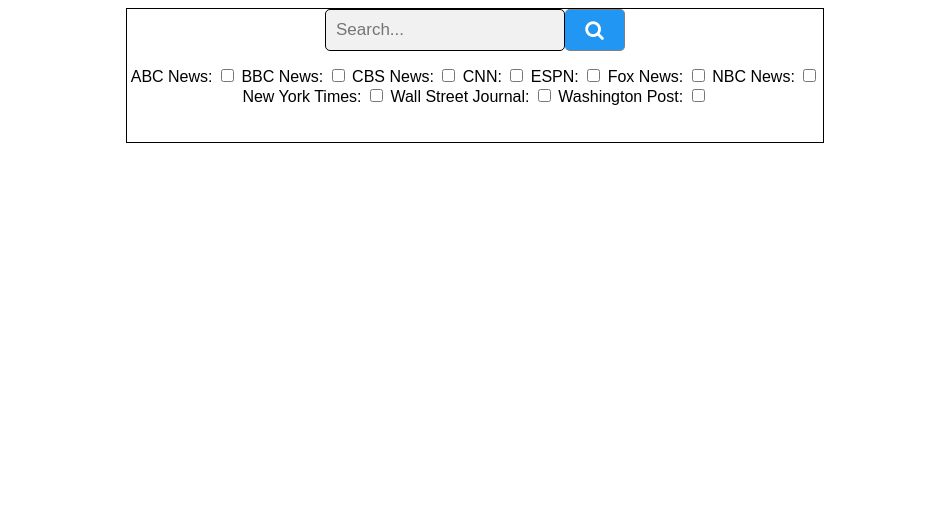
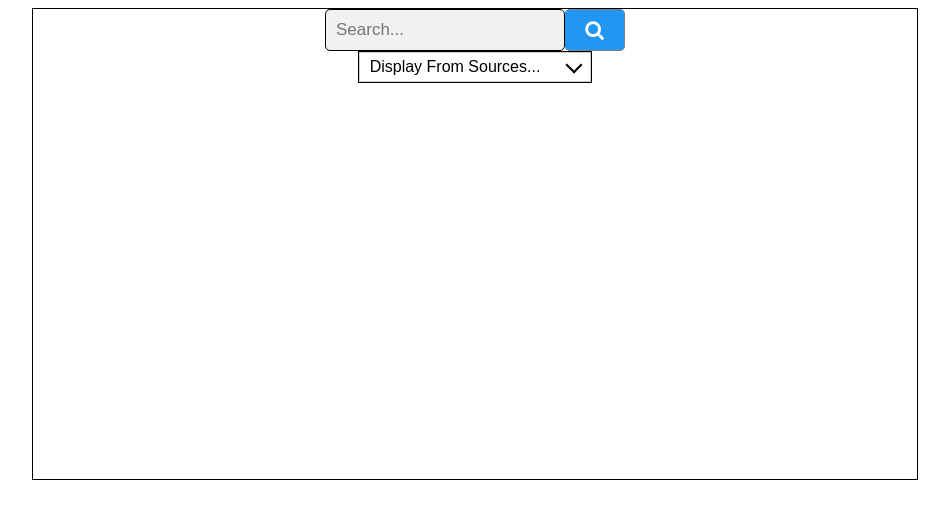
Before and after one commit to jjung759/4320FinalProject, a PHP site: page / in a window 1280 px wide. Shown: the top 519 px of the page, without its empty margins (165-1114 px from the left). Run offline with PHP 8.4, Linux system fonts and the light colour scheme.

Commit message:
Checkboxes are now a dropdown list

```diff
--- a/PageCss.css
+++ b/PageCss.css
@@ -1,29 +1,15 @@
 body {
     font-family: arial;
-}
-
-.mydiv {
-    margin: 0 auto;
-    border: 1px solid black;
-    width: 50%;
-    height: 80%;
 }
 
 .noDisplay {
     display: none;
 }
 
-div.centeredBoxes {
-    text-align: center;
-    top: 15px;
-    position: relative;
-    /*border: 1px solid pink;*/
-}
-
 #headertop {
     border: 1px solid black;
-    width: 55%;
-    height: 17%;
+    width: 70%;
+    height: 60%;
     text-align: center;
     transition: height 300ms;
     margin: 0 auto;
@@ -72,3 +58,46 @@
     top: 30px;
     margin: 0 auto;
 }
+
+.dropdown-check-list {
+    display: inline-block;
+    border: 1px solid black;
+}
+
+.dropdown-check-list .anchor {
+    position: relative;
+    cursor: pointer;
+    display: inline-block;
+    padding: 5px 50px 5px 10px;
+    border: 1px solid #ccc;
+}
+
+.dropdown-check-list .anchor:after {
+    position: absolute;
+    content: "";
+    border-left: 2px solid black;
+    border-top: 2px solid black;
+    padding: 5px;
+    right: 10px;
+    top: 20%;
+    /* If we really need this */
+    -moz-transform: rotate(-135deg);
+    -ms-transform: rotate(-135deg);
+    -o-transform: rotate(-135deg);
+    -webkit-transform: rotate(-135deg);
+    transform: rotate(-135deg);
+}
+.dropdown-check-list .anchor:active:after {
+    right: 8px;
+    top: 21%;
+}
+.dropdown-check-list ul.items {
+    padding: 2px;
+    display: none;
+    margin: 0;
+    border: 1px solid #ccc;
+    border-top: none;
+}
+.dropdown-check-list ul.items li {
+    list-style: none;
+}
--- a/PageJavaScript.js
+++ b/PageJavaScript.js
@@ -1,5 +1,7 @@
-var oldHeight = 14;
+var oldHeight = 20;
 var isEnlarged = false;
+var checkList = document.getElementById('sourcelist');
+var items = document.getElementById('items');
 function enlarge() {
     if (!isEnlarged) {
         var toEnlarge = document.getElementById("headertop");
@@ -49,3 +51,19 @@
         document.getElementById("text"+i).style.display = "none";
     }
 }
+
+checkList.getElementsByClassName('anchor')[0].onclick = function (evt) {
+    if (items.classList.contains('visible')){
+        items.classList.remove('visible');
+        items.style.display = "none";
+    }
+
+    else {
+        items.classList.add('visible');
+        items.style.display = "block";
+    }
+}
+
+items.onblur = function(evt) {
+    items.classList.remove('visible');
+}
--- a/index.html
+++ b/index.html
@@ -7,7 +7,6 @@
     <script src="jquery-3.3.1.min.js"></script>
     <link rel="stylesheet" type="text/css" href="PageCss.css">
     <link rel="stylesheet" href="https://cdnjs.cloudflare.com/ajax/libs/font-awesome/4.7.0/css/font-awesome.min.css">
-    <script src="PageJavaScript.js"></script>
 </head>
 <body>
     <!--<div class="myDiv">-->
@@ -15,21 +14,24 @@
             <form class="searchForm" id="searchBar">
                 <input type="text" placeholder="Search...">
                 <!-- May have to be changed to type submit -->
+
                 <button type="button" onclick="enlarge()"><i class="fa fa-search"></i></button>
+                <div id="sourcelist" class="dropdown-check-list" tabindex="100">
+                    <span class="anchor">Display From Sources...</span>
+                    <ul id="items" class="items">
+                        <li><input type="checkbox" id="check1" onclick="toggleSelected(1)"/>ABC News</li>
+                        <li><input type="checkbox" id="check2" onclick="toggleSelected(2)"/>BBC News</li>
+                        <li><input type="checkbox" id="check3" onclick="toggleSelected(3)"/>CBS News</li>
+                        <li><input type="checkbox" id="check4" onclick="toggleSelected(4)"/>CNN News</li>
+                        <li><input type="checkbox" id="check5" onclick="toggleSelected(5)"/>ESPN News</li>
+                        <li><input type="checkbox" id="check6" onclick="toggleSelected(6)"/>FOX News</li>
+                        <li><input type="checkbox" id="check7" onclick="toggleSelected(7)"/>NBC News</li>
+                        <li><input type="checkbox" id="check8" onclick="toggleSelected(8)"/>New York Times</li>
+                        <li><input type="checkbox" id="check9" onclick="toggleSelected(9)"/>Wall Street Journal</li>
+                        <li><input type="checkbox" id="check10" onclick="toggleSelected(10)"/>Washington Post</li>
+                    </ul>
+                </div>
             </form>
-            <div class="centeredBoxes">
-                ABC News: <input type="checkbox" id="check1" onclick="toggleSelected(1)">
-                BBC News: <input type="checkbox" id="check2" onclick="toggleSelected(2)">
-                CBS News: <input type="checkbox" id="check3" onclick="toggleSelected(3)">
-                CNN: <input type="checkbox" id="check4" onclick="toggleSelected(4)">
-                ESPN: <input type="checkbox" id="check5" onclick="toggleSelected(5)">
-                Fox News: <input type="checkbox" id="check6" onclick="toggleSelected(6)">
-                NBC News: <input type="checkbox" id="check7" onclick="toggleSelected(7)">
-                New York Times: <input type="checkbox" id="check8" onclick="toggleSelected(8)">
-                Wall Street Journal: <input type="checkbox" id="check9" onclick="toggleSelected(9)">
-                Washington Post: <input type="checkbox" id="check10" onclick="toggleSelected(10)">
-            </div>
-
             <div id="article-selection">
                 <p id="text1" class="noDisplay">Display a ABC News article!</p>
                 <p id="text2" class="noDisplay">Display a BBC News article!</p>
@@ -44,6 +46,8 @@
             </div>
         </div>
 
+    <!-- If this script is not down here, then certain elements cannot be found. Unlucky -->
+    <script src="PageJavaScript.js"></script>
 
 
     <!-- </div>-->
```
